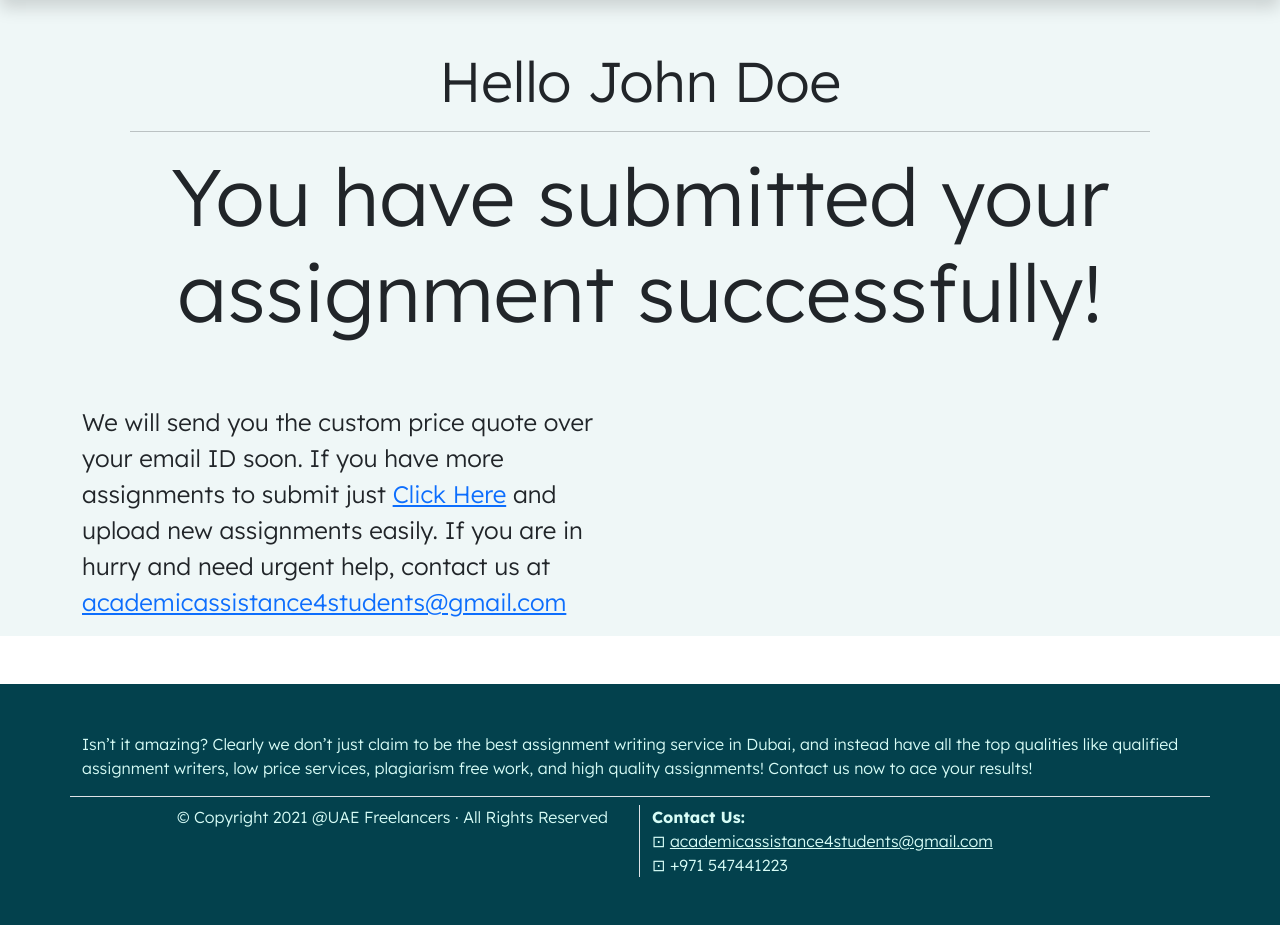
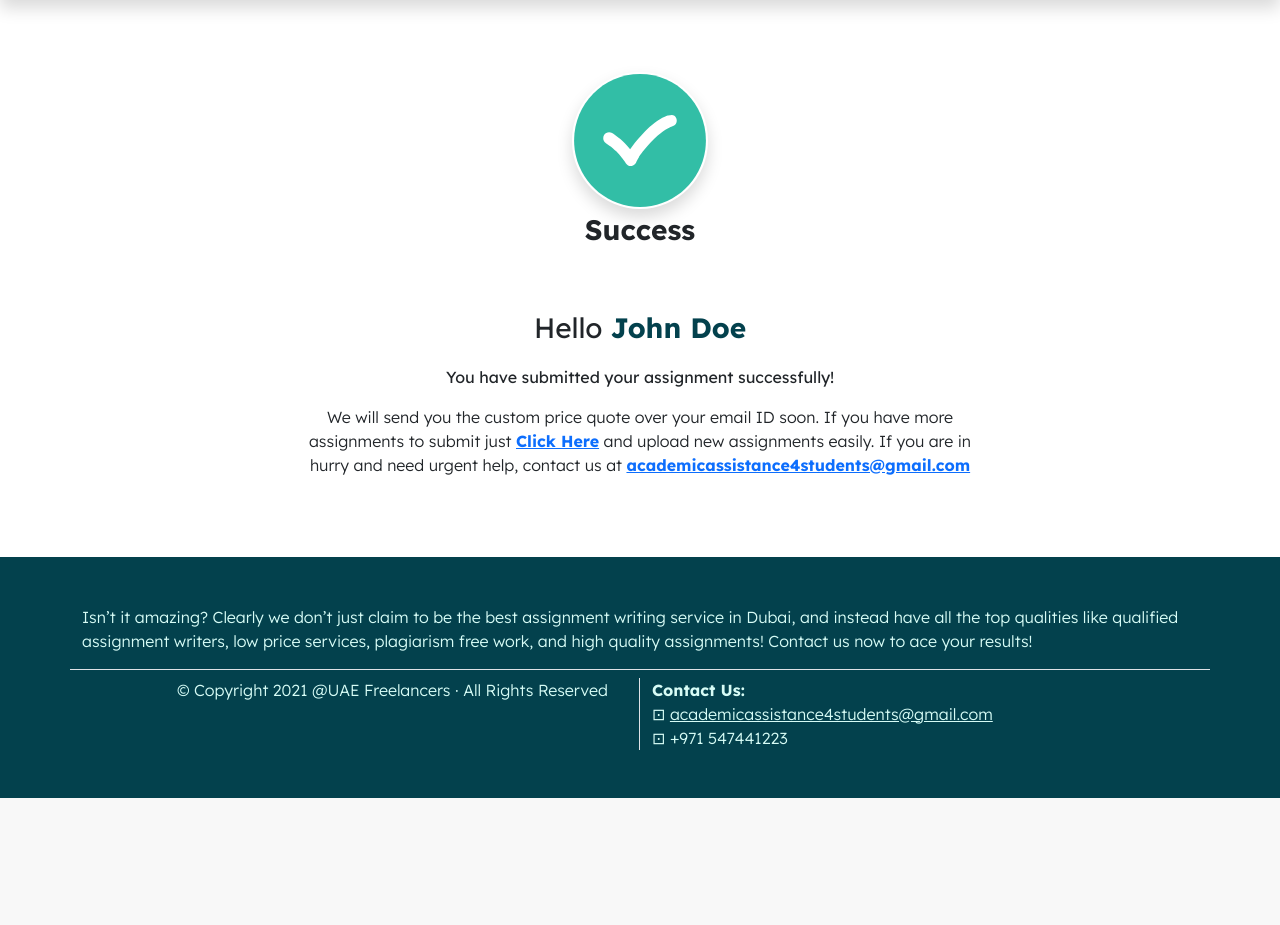
Before and after one commit to 2h311/uaeass, a Django app: page /success/ in a window 1280 px wide. Shown: the part 98-1023 px from the top of the page. After the commit the page ends 896 px from the top, so only its background shows below. Run offline with Django 3.2, Linux system fonts and the light colour scheme; some libraries are stand-ins or nearby versions.

Commit message:
wrked on the success page. it looks alot better now

```diff
--- a/main/models.py
+++ b/main/models.py
@@ -26,7 +26,7 @@ class Assignment(models.Model):
 	question = models.TextField()
 	word_count = models.CharField(max_length=255, blank=False, default='')
 
-	file = models.FileField(upload_to='documents/')
+	file = models.FileField(upload_to='documents/', blank=True, null=True)
 
 	class Meta:
 		ordering = ('id',)
--- a/templates/main/assignment_form.html
+++ b/templates/main/assignment_form.html
@@ -324,7 +324,7 @@
 
     <!-- question -->
     <div class="col-md-* mb-2">
-      <textarea name="question" class="form-control" rows="6" placeholder="Enter Description"></textarea>
+      <textarea name="question" class="form-control" rows="6" placeholder="Enter Description" required></textarea>
     </div>
 
     <!-- file -->
--- a/templates/main/success.html
+++ b/templates/main/success.html
@@ -1,46 +1,38 @@
 {% extends 'main/base.html' %}
+{% load static %}
 
 {% block content %}
 
-	<main class="container-fluid bg-light-blue">
+<main class="mt-5">
+	<div class="container-fluid">
 		<div class="container">
-			<div class="row">
-				<div class="col">
+			<div class="row justify-content-center">
 
-					<div class="text-center display-4 p-5">
-
-						<p>
-							Hello
-							{{ name }}
-						</p>
-						<hr>
-						<p class="display-1">
-							You have submitted your assignment successfully!
-						</p>
-
+				<div class="col-md-6">
+					<div class="text-center py-4">
+						<img src="{% static 'images/checkmark.svg' %}" class="img-fluid w-25 shadow rounded-circle" alt="checkmark">
+						<p class="fs-3 fw-bold">Success</p>
 					</div>
-
 				</div>
 			</div>
 
-			<div class="row">
-				<div class="col-md-6">
+			<div class="row justify-content-center">
+				<div class="col-md-8">
+					<div class="text-center p-3">
+						<p class="fs-3">Hello <strong class="text-dark-blue">{{ name }}</strong></p>
+						<p class="">You have submitted your assignment successfully!</p>
 
-					<div class="fw-light fs-4">
-
-						<p>
+						<p class="fw-light">
 							We will send you the custom price quote over your email ID soon.
-							If you have more assignments to submit just <a href="{% url 'main:submit' %}">Click Here</a> and upload new assignments easily.
-							If you are in hurry and need urgent help, contact us at <a href="mailto:academicassistance4students@gmail.com">academicassistance4students@gmail.com</a>
+							If you have more assignments to submit just <a class="fw-bold" href="{% url 'main:submit-assignment' %}">Click Here</a> and upload new assignments easily.
+							If you are in hurry and need urgent help, contact us at <a class="fw-bold" href="mailto:academicassistance4students@gmail.com">academicassistance4students@gmail.com</a>
 						</p>
-
 					</div>
-
 				</div>
 			</div>
+
 		</div>
-	</main>
-
-
+	</div>
+</main>
 
 {% endblock content %}
```
Also changed, not shown: assets/images/checkmark.svg (added), assets/images/starr.svg (deleted), db.sqlite3, 1 other file.
